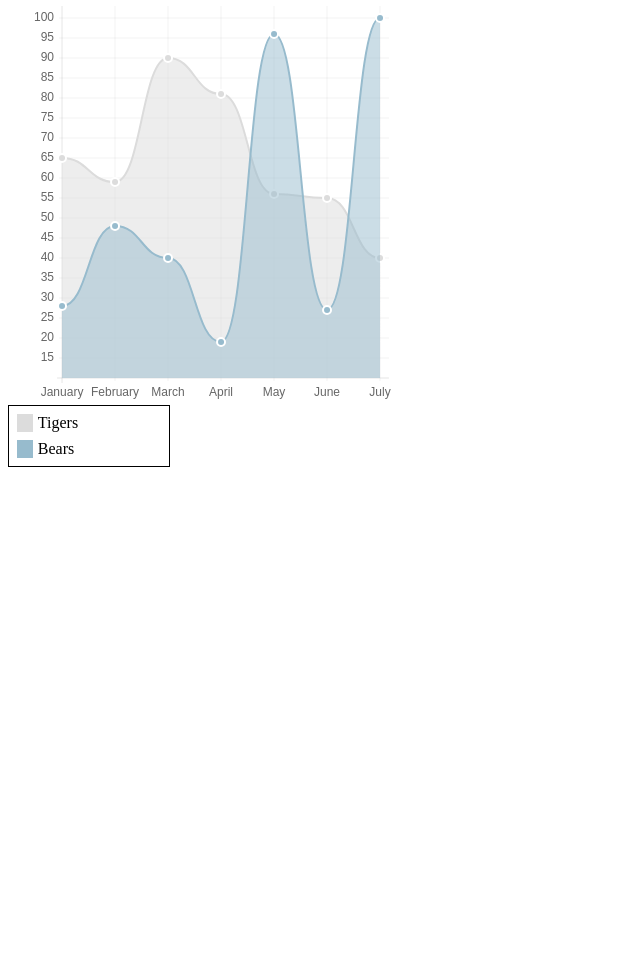
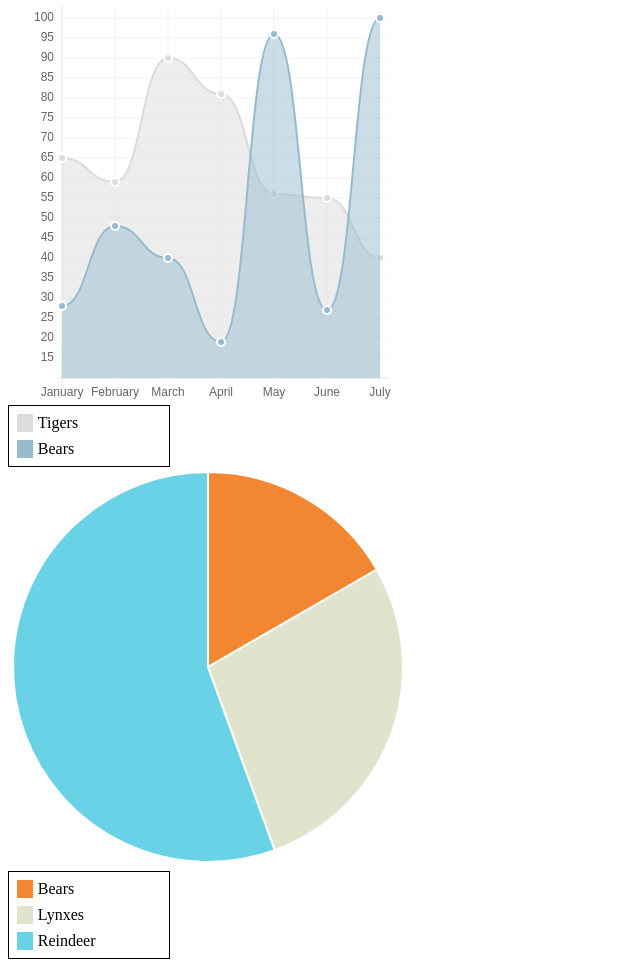
Before and after one commit to bebraw/Chart.js.legend, a plain HTML site: page index.html in a window 1280 px wide. Shown: the part 79-1046 px from the top of the page, without its empty margins (0-640 px from the left). Before the commit the page ends 800 px from the top, so only its background shows below. Drawn offline with Linux system fonts and the light colour scheme.

Commit message:
Add a pie chart demo

```diff
--- a/index.html
+++ b/index.html
@@ -12,8 +12,14 @@
 <body>
 <h1>Chart.js legend demo</h1>
 
-<canvas id="myChart" width="400" height="400"></canvas>
+<div>
+    <canvas id="lineChart" width="400" height="400"></canvas>
+    <div id="lineLegend"></div>
+</div>
 
-<div id="myLegend"></div>
+<div>
+    <canvas id="pieChart" width="400" height="400"></canvas>
+    <div id="pieLegend"></div>
+</div>
 </body>
 </html>
--- a/src/demo.js
+++ b/src/demo.js
@@ -2,30 +2,60 @@ if(!!(window.addEventListener)) window.addEventListener('DOMContentLoaded', main
 else window.attachEvent('onload', main);
 
 function main() {
+    lineChart();
+    pieChart();
+}
+
+function lineChart() {
     var data = {
         labels : ["January","February","March","April","May","June","July"],
         datasets : [
-          {
+            {
             fillColor : "rgba(220,220,220,0.5)",
             strokeColor : "rgba(220,220,220,1)",
             pointColor : "rgba(220,220,220,1)",
             pointStrokeColor : "#fff",
             data : [65,59,90,81,56,55,40],
             title : 'Tigers'
-          },
-          {
+        },
+        {
             fillColor : "rgba(151,187,205,0.5)",
             strokeColor : "rgba(151,187,205,1)",
             pointColor : "rgba(151,187,205,1)",
             pointStrokeColor : "#fff",
             data : [28,48,40,19,96,27,100],
             title : 'Bears'
-          }
+        }
         ]
     };
 
-    var ctx = document.getElementById("myChart").getContext("2d");
-    var myChart = new Chart(ctx).Line(data);
+    var ctx = document.getElementById("lineChart").getContext("2d");
+    new Chart(ctx).Line(data);
 
-    legend(document.getElementById("myLegend"), data);
+    legend(document.getElementById("lineLegend"), data);
 }
+
+function pieChart() {
+    var data = [
+        {
+            value: 30,
+            color:"#F38630",
+            title: 'Bears'
+        },
+        {
+            value : 50,
+            color : "#E0E4CC",
+            title: 'Lynxes'
+        },
+        {
+            value : 100,
+            color : "#69D2E7",
+            title: 'Reindeer'
+        }
+    ];
+
+    var ctx = document.getElementById("pieChart").getContext("2d");
+    new Chart(ctx).Pie(data);
+
+    legend(document.getElementById("pieLegend"), data);
+}
```
